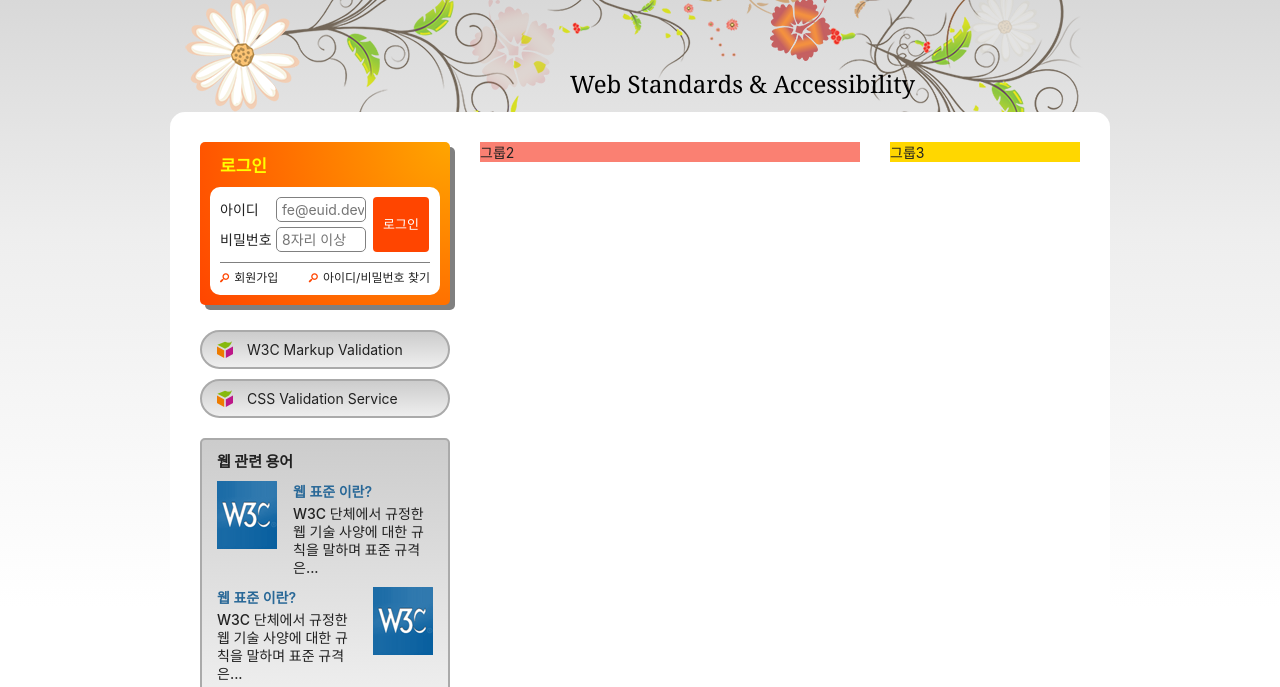
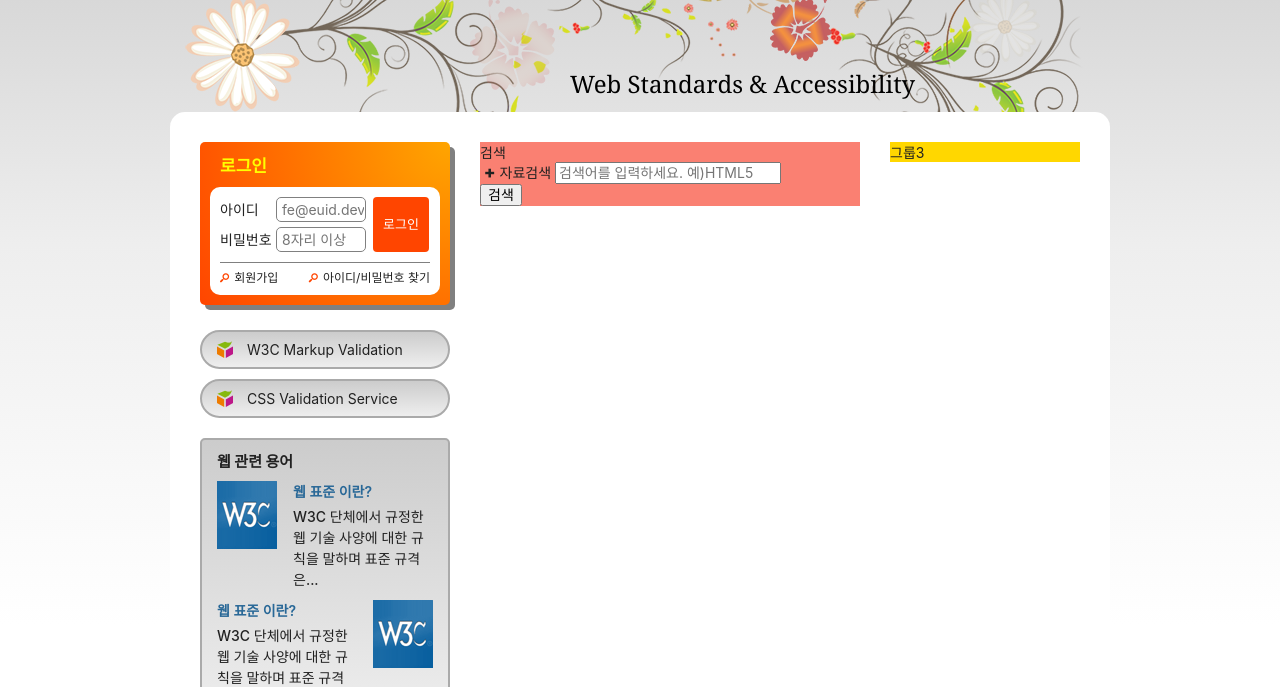
Before and after one commit to sungeunnn/HTML5, a plain HTML site: page index.html in a window 1280 px wide. Shown: the part 135-822 px from the top of the page. Drawn offline with Linux system fonts and the light colour scheme; a web font is replaced by a local one.

Commit message:
검색 폼 마크업

```diff
--- a/index.html
+++ b/index.html
@@ -232,7 +232,19 @@
       </div>
 
       <div class="group group2">
-        그룹2
+        <h2 class="sr-only">검색</h2>
+      <form method="POST" action="https://formspree.io/seulbinim@gmail.com" class="search-form">
+        <fieldset>
+          <legend>검색 폼</legend>
+          <div class="search-form-inner">
+            <div class="form-group">
+              <label for="search" class="form-group-label"><span class="icon-plus" aria-hidden="true"></span>자료검색</label>
+              <input type="search" id="search" class="form-group-input" required placeholder="검색어를 입력하세요. 예)HTML5" />
+            </div>
+            <button type="submit" class="button-fill button">검색</button>
+          </div>
+        </fieldset>
+      </form>
       </div>
       <div class="group group3">그룹3</div>
     </main>
--- a/styles/style.css
+++ b/styles/style.css
@@ -470,7 +470,7 @@ body {
 .term-list{
   margin-top: 10px;
 }
-.term div {
+.term-list div {
   display: flow-root;
   margin-top: 10px;
 }
@@ -488,10 +488,10 @@ body {
   float:left;
 }
 .term-list-brief {
-  margin-top: 4px;
+  margin-top: 5px;
   width:140px;
   float:right;
-  line-height: 18px;
+  line-height: 1.5;
   font-weight: 500;
 }
 
```
